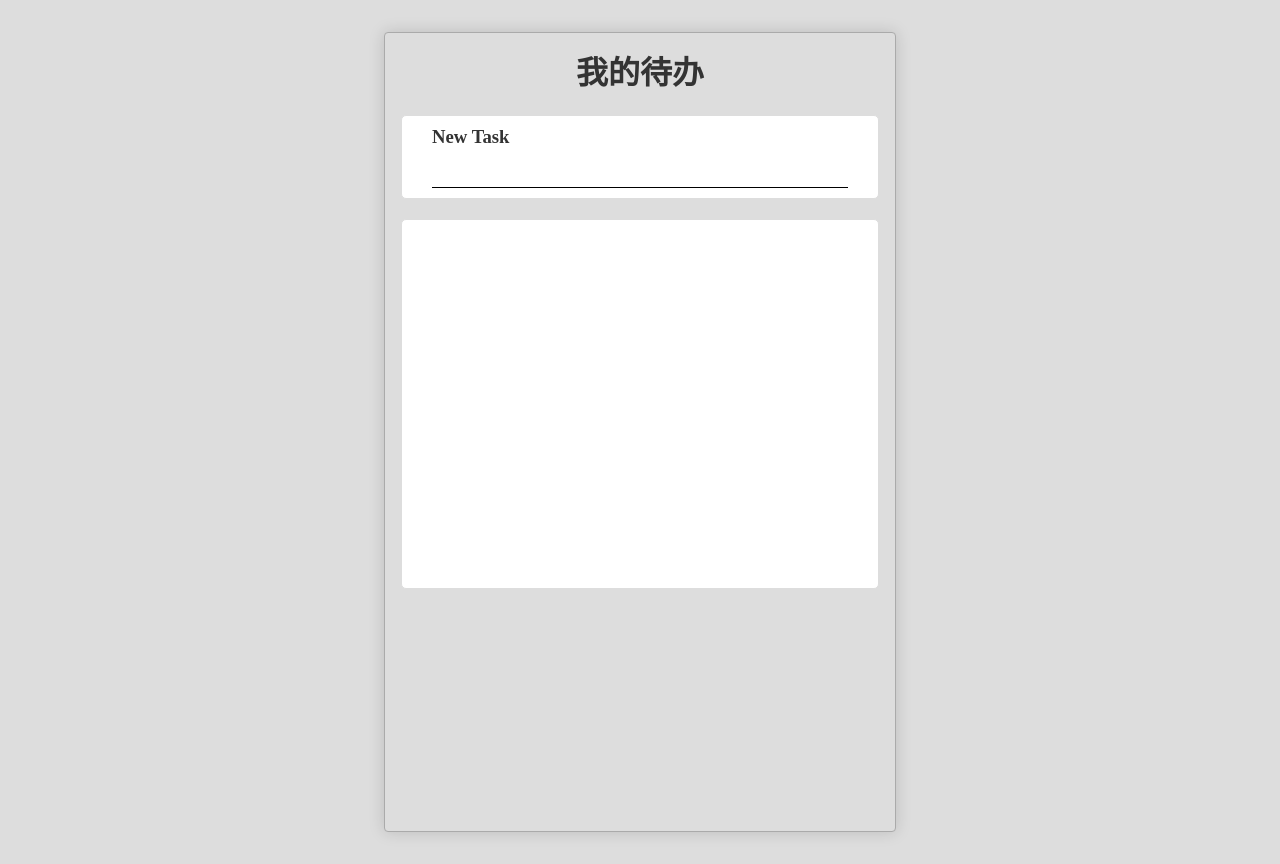
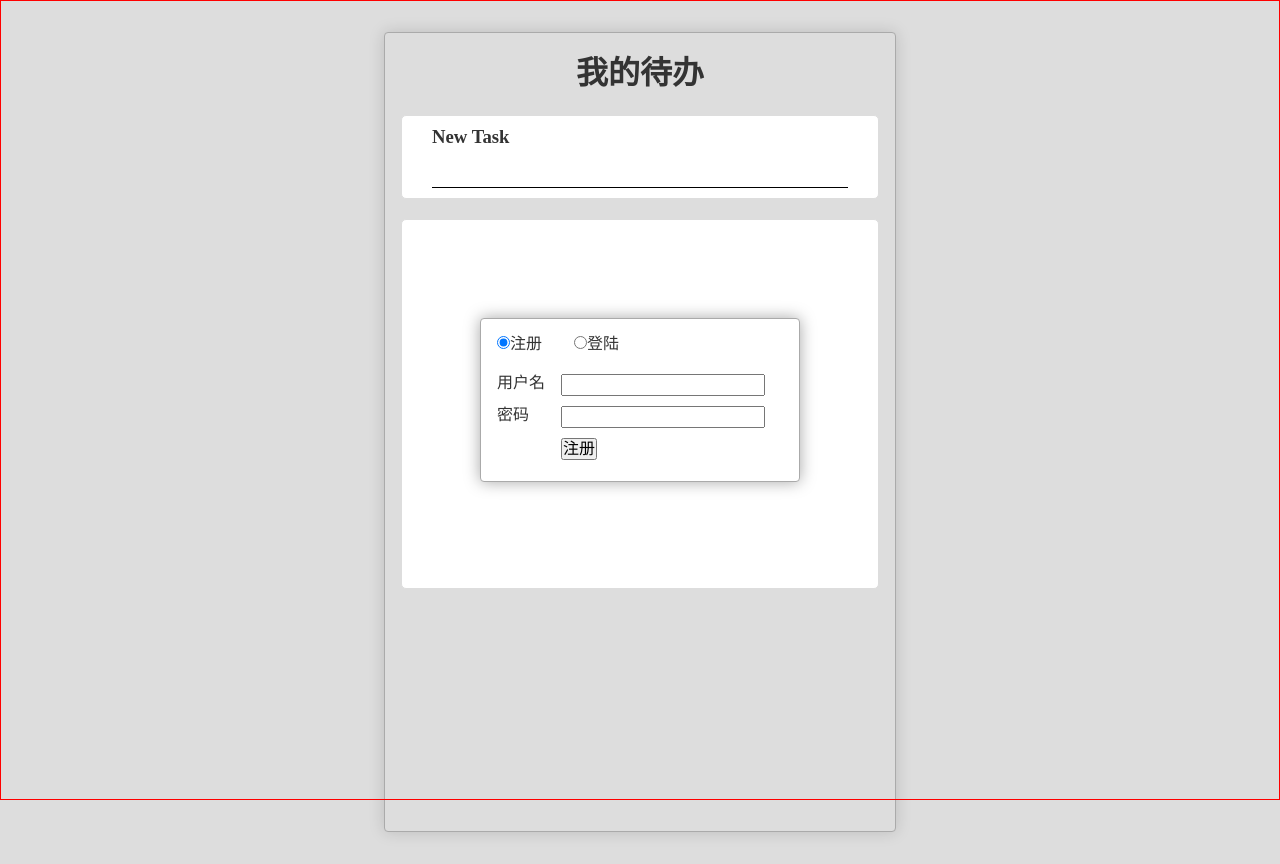
Before and after one commit to fyZhang66/todoList-App, a React (Create React App) app: page / in a window 1280 px wide. Built offline with nearby package versions, Linux system fonts and the light colour scheme.

Commit message:
switch form

```diff
--- a/src/App.css
+++ b/src/App.css
@@ -30,7 +30,7 @@
   background:white;
   border-radius: 5px;
 }
-input{
+.inputWrapper input{
   line-height:20px;
   border:0;
   border-bottom:1px solid black;
@@ -40,7 +40,7 @@
   margin:10px 30px;
 
 }
-h3{
+.inputWrapper h3{
   width:100%;
   margin:10px 30px;
 }
@@ -55,19 +55,7 @@
   height:370px;
   overflow: hidden;
 }
-.itemWrapper input{
-  position: absolute;
-  transform: translateY(-50%);
-  border: 1px solid red;
-  width:20px;
-  height: 20px;
-  right:0;
-}
-.itemWrapper button{
-  position: absolute;
-  right:68px;
-  font-size: 13px;
-}
+
 .itemWrapper > .title{
   flex-grow: 1;
   padding: 0 .5em;
--- a/src/App.js
+++ b/src/App.js
@@ -4,7 +4,8 @@
 import './App.css'
 import TodoInput from './TodoInput'
 import TodoItem from './TodoItem'
-import * as localStore from './localStore'
+import UserDialog from './UserDialog'
+
 
 
 
@@ -13,11 +14,11 @@
     super(props)
     this.state = {
       newTodo: '',
-      todoList: localStore.load('todoList') || []
+      todoList:[]
     }
   }
   componentDidUpdate(){
-    localStore.save('todoList',this.state.todoList)
+
   }
   addTodo(event) {
     this.state.todoList.push({
@@ -74,6 +75,7 @@
           <ol className="todolist">
             {todos}
           </ol>
+          <UserDialog/>
         </div>
 
       </div>
--- /dev/null
+++ b/src/UserDialog.css
@@ -0,0 +1,23 @@
+.UserDialog-Wrapper{
+    position: fixed;top:0;left:0;bottom:0;right:0;
+    display: flex;justify-content: center;align-items: center;
+    border:1px solid red;
+
+}
+.UserDialog{
+    border:1px solid;
+    border-radius: 4px;
+    min-width: 20em;
+    background: white;
+    border: 1px solid #aaa;
+    box-shadow: 0 0 1em hsla(0, 0%, 0%,0.35);
+}
+.UserDialog > nav:first-child{padding:1em;margin-left: -2em;}
+.UserDialog > nav:first-child label{margin-left: 2em;cursor: pointer;}
+
+
+.UserDialog > .panes {padding:0 1em 1em;}
+
+.UserDialog  form > .row{display: flex;padding: .3em 0;}
+.UserDialog  form > .row>label:first-child{width:4em;}
+.UserDialog  form > .row.actions{padding-left: 4em;}
--- /dev/null
+++ b/src/UserDialog.js
@@ -0,0 +1,62 @@
+import React, { Component } from 'react'
+import './UserDialog.css'
+
+export default class UserDialog extends Component {
+    constructor() {
+        super()
+        this.state = {
+            selected: 'signUp'
+        }
+    }
+    switch(e) {
+        this.setState({
+            selected: e.target.value
+        })
+    }
+    render() {
+        let signUpFrom = (
+            <form className="signUp">
+                <div className="row">
+                    <label>用户名</label>
+                    <input type="text" />
+                </div>
+                <div className="row">
+                    <label>密码</label>
+                    <input type="password" />
+                </div>
+                <div className="row actions">
+                    <button type="submit">注册</button>
+                </div>
+            </form>
+        )
+        let signInFrom = (
+            <form className="signIn">
+                <div className="row">
+                    <label>用户名</label>
+                    <input type="text" />
+                </div>
+                <div className="row">
+                    <label>密码</label>
+                    <input type="password" />
+                </div>
+                <div className="row actions">
+                    <button type="submit">登陆</button>
+                </div>
+            </form>
+        )
+        return (
+            <div className="UserDialog-Wrapper">
+                <div className="UserDialog">
+                    <nav onChange={this.switch.bind(this)}>
+                        <label><input type="radio" value='signUp' checked={this.state.selected === 'signUp'} />注册</label>
+                        <label><input type="radio" value='signIn' checked={this.state.selected === 'signIn'} />登陆</label>
+                    </nav>
+                    <div className="panes">
+                        {this.state.selected === 'signUp' ? signUpFrom : null}
+                        {this.state.selected === 'signIn' ? signInFrom : null}
+                    </div>
+                </div>
+            </div>
+        )
+    }
+}
```
